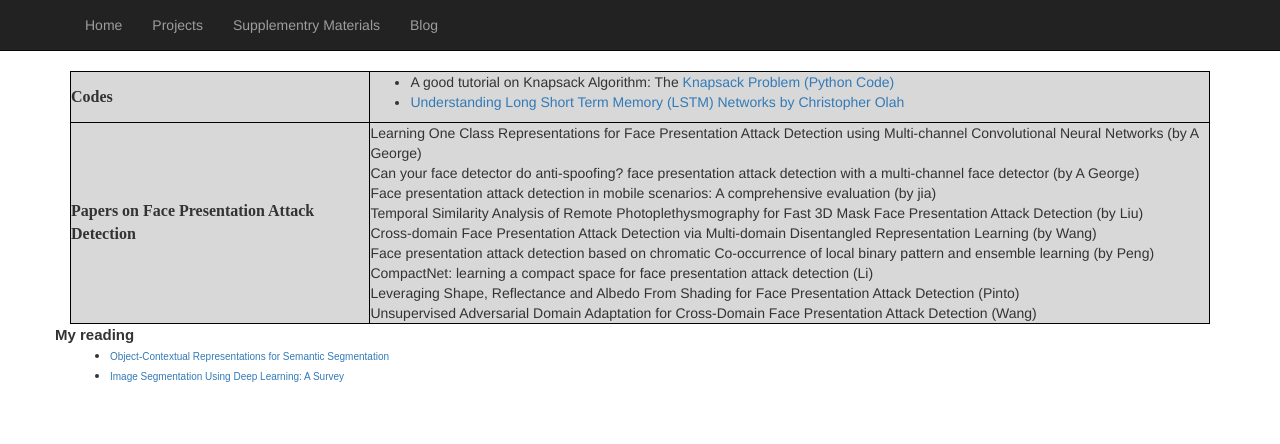
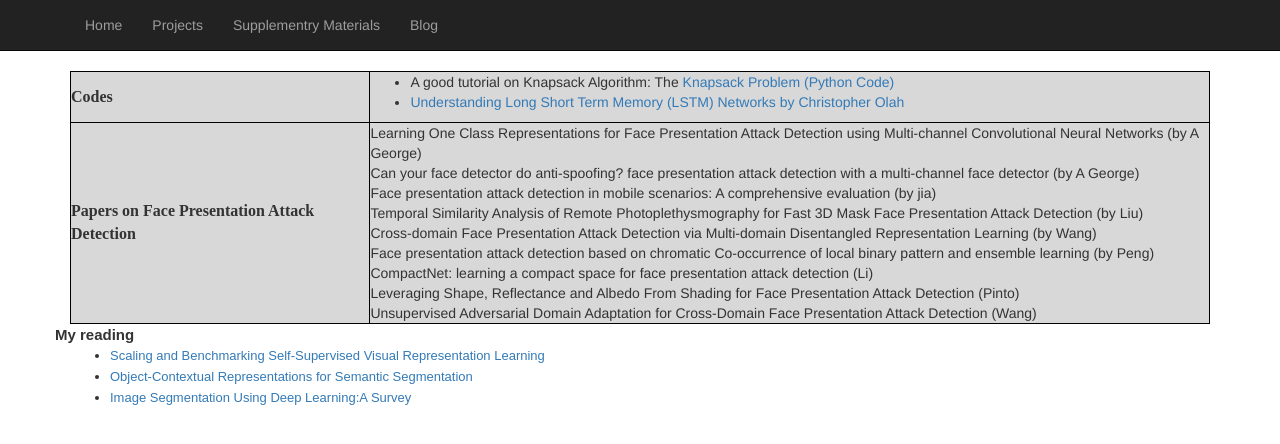
Before and after one commit to yasar-rehman/yasar, a Jekyll site: the page built from supplementry.html, in a window 1280 px wide. Shown: the top 444 px of the page. Built offline with Jekyll 4.4.1, drawn with Linux system fonts in a browser that asks for light colours; some web fonts are replaced.

Commit message:
Update supplementry.html

```diff
--- a/supplementry.html
+++ b/supplementry.html
@@ -53,10 +53,12 @@ table, th, td {
     <div style="font-family: 'Oswald', sans-serif; font-size: 15px"><b>My reading</b> </div>
   <div class="col-md-12">
     <ul>
-   <li> <div style="font-family: 'Oswald', sans-serif; font-size: 10px"> <a href="https://arxiv.org/pdf/1909.11065.pdf">Object-Contextual Representations for Semantic
-Segmentation</a> </div> </li>
-    <li> <div style="font-family: 'Oswald', sans-serif; font-size:10px"> <a href="https://arxiv.org/pdf/2001.05566.pdf">Image Segmentation Using Deep Learning:
-A Survey </a> </div> </li>
+  <li> <div style="font-family: 'Oswald', sans-serif; font-size: 13px">
+	  <a href="https://arxiv.org/pdf/1905.01235.pdf"> Scaling and Benchmarking Self-Supervised Visual Representation Learning </a> </div> </li>
+   <li> <div style="font-family: 'Oswald', sans-serif; font-size: 13px">
+	   <a href="https://arxiv.org/pdf/1909.11065.pdf">Object-Contextual Representations for Semantic Segmentation</a> </div> </li>
+    <li> <div style="font-family: 'Oswald', sans-serif; font-size:13px">
+	    <a href="https://arxiv.org/pdf/2001.05566.pdf">Image Segmentation Using Deep Learning:A Survey </a> </div> </li>
       </ul>
     </div>
   </div>
```
